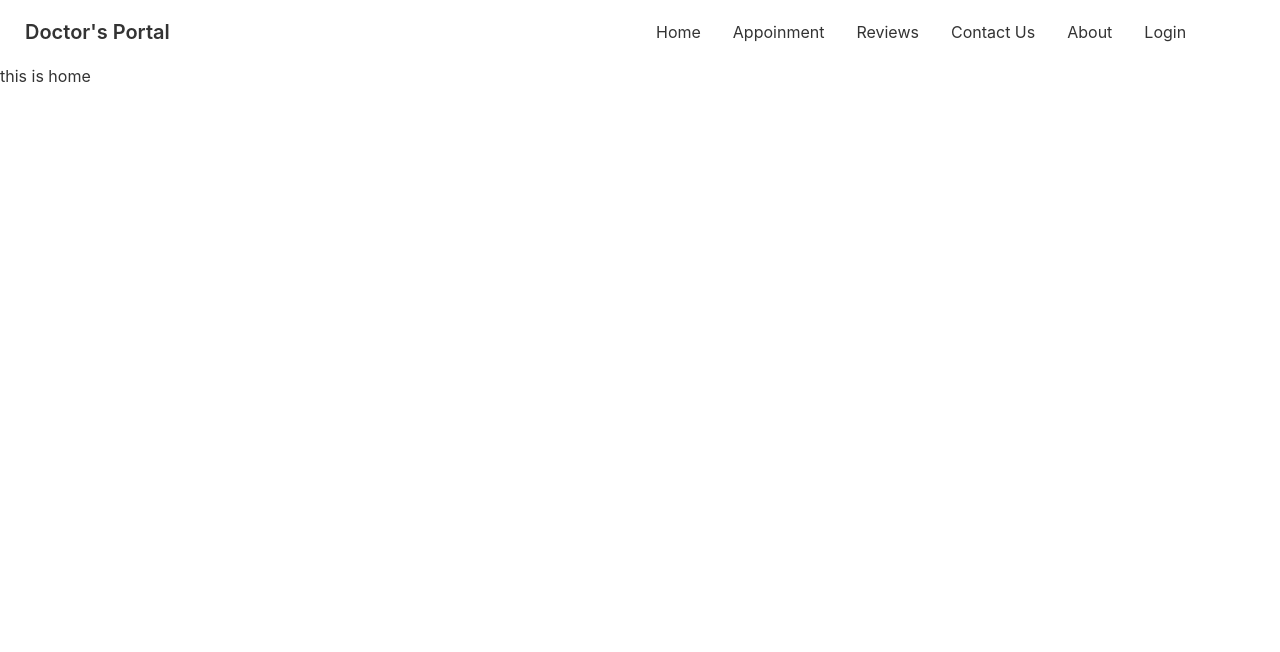
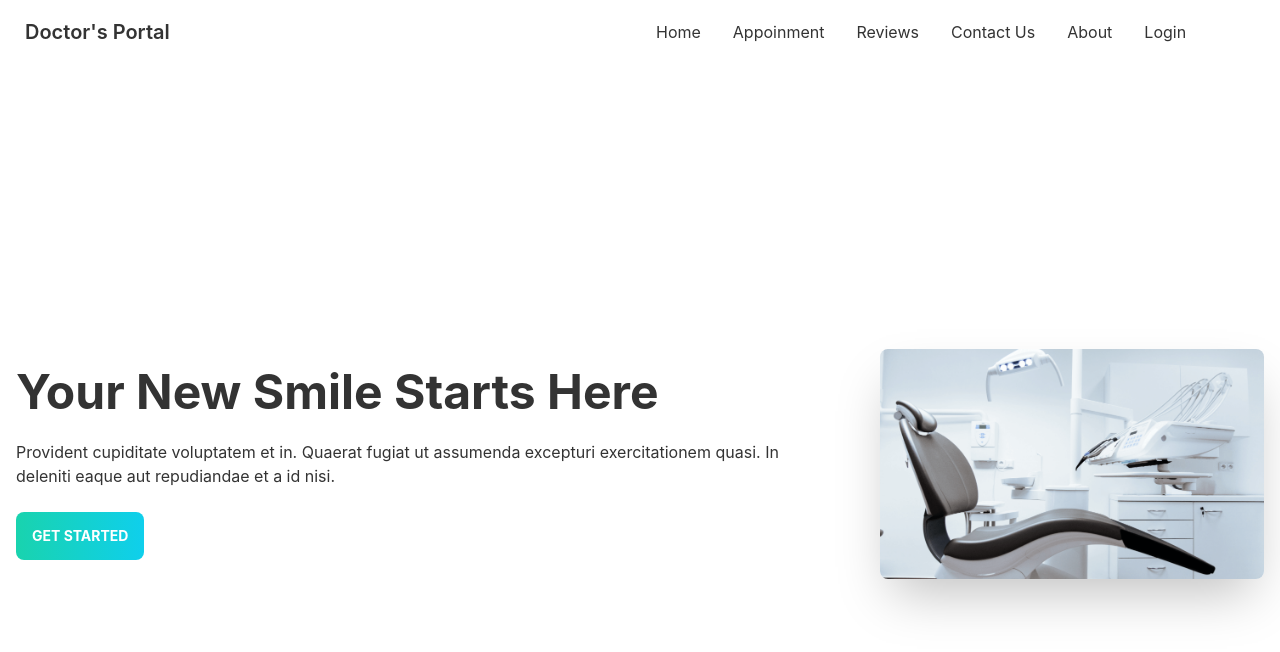
Before and after one commit to Fahadmohammad1/doctors-portal-client, a React (Create React App) app: page / in a window 1280 px wide. Shown: the top 652 px of the page. Built offline with nearby package versions, Linux system fonts and the light colour scheme.

Commit message:
banner added

```diff
--- /dev/null
+++ b/src/Pages/Home/Banner.js
@@ -0,0 +1,24 @@
+import React from "react";
+import chair from "../../assets/images/chair.png";
+const Banner = () => {
+  return (
+    <div class="hero min-h-screen">
+      <div class="hero-content flex-col lg:flex-row-reverse">
+        <img src={chair} class="max-w-sm rounded-lg shadow-2xl" alt="" />
+        <div className="xl:pr-16">
+          <h1 class="text-5xl font-bold">Your New Smile Starts Here</h1>
+          <p class="py-6">
+            Provident cupiditate voluptatem et in. Quaerat fugiat ut assumenda
+            excepturi exercitationem quasi. In deleniti eaque aut repudiandae et
+            a id nisi.
+          </p>
+          <button class="btn border-0 bg-gradient-to-r from-secondary to-primary font-bold text-white">
+            Get Started
+          </button>
+        </div>
+      </div>
+    </div>
+  );
+};
+
+export default Banner;
--- a/src/Pages/Home/Home.js
+++ b/src/Pages/Home/Home.js
@@ -1,9 +1,10 @@
 import React from "react";
+import Banner from "./Banner";
 
 const Home = () => {
   return (
     <div>
-      <h1>this is home</h1>
+      <Banner />
     </div>
   );
 };
```
